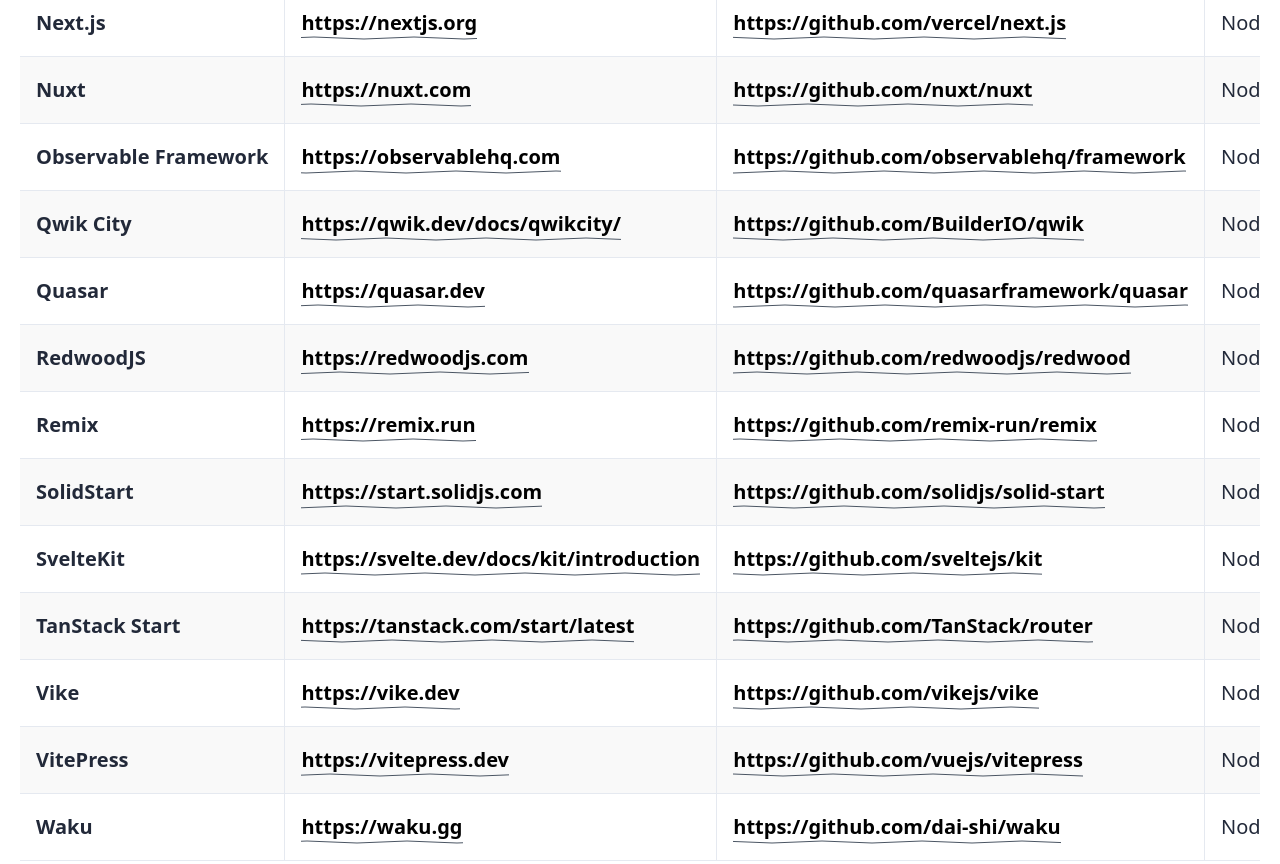
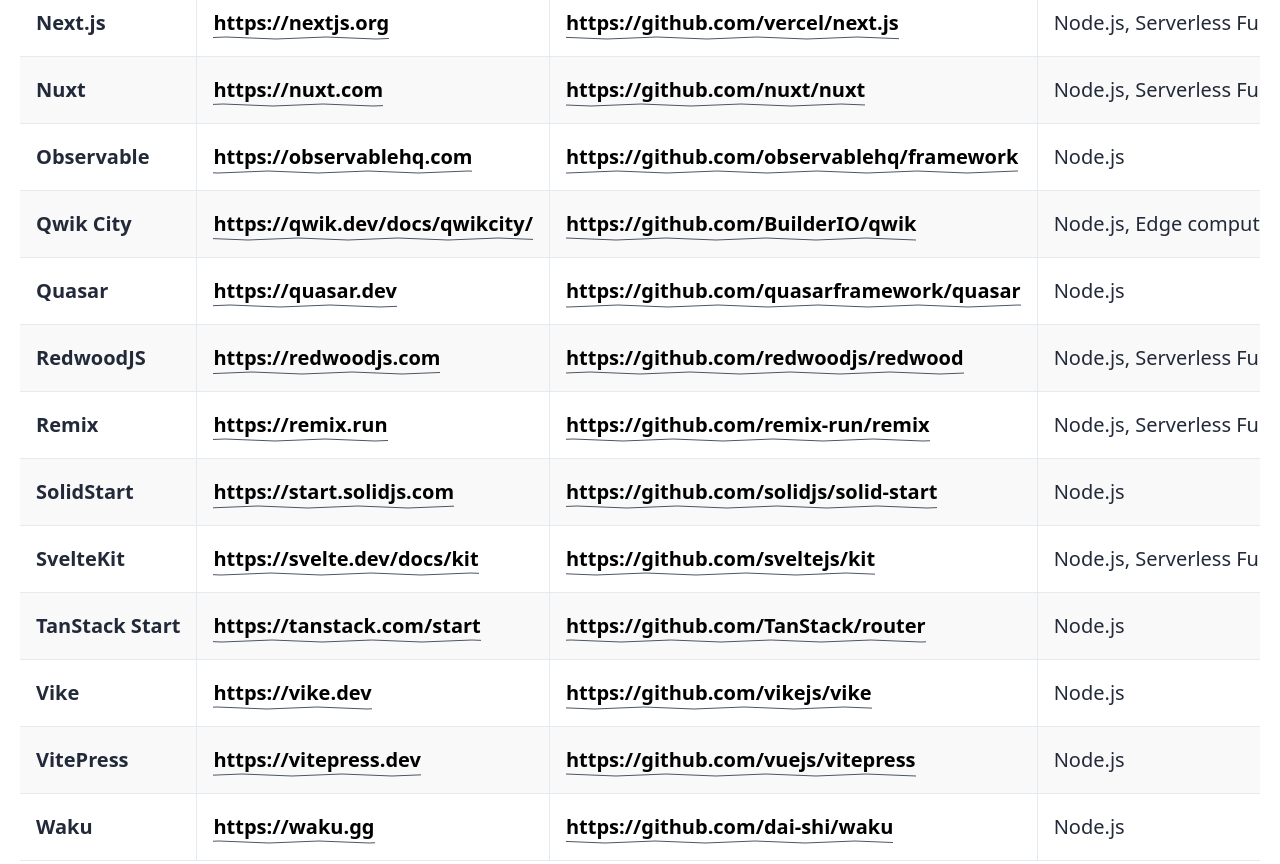
Before and after one commit to fyodorio/metaframeworks-newsletter-website, an Astro site: page /comparison in a window 1280 px wide. Shown: the part 1220-2084 px from the top of the page. Built offline with nearby package versions, Linux system fonts and the light colour scheme; Astro itself is replaced by a stand-in of ours.

Commit message:
chore: some additional styling

```diff
--- a/src/data/metaframeworks.json
+++ b/src/data/metaframeworks.json
@@ -285,8 +285,8 @@
     "batteriesIncludedLevel": "High"
   },
   {
-    "id": "Observable Framework",
-    "name": "Observable Framework",
+    "id": "Observable",
+    "name": "Observable",
     "description": "Powerful static-site generator for data apps.",
     "officialSite": "https://observablehq.com",
     "codeRepository": "https://github.com/observablehq/framework",
@@ -402,7 +402,7 @@
     "id": "SvelteKit",
     "name": "SvelteKit",
     "description": "A framework for rapidly developing robust, performant web applications using Svelte.",
-    "officialSite": "https://svelte.dev/docs/kit/introduction",
+    "officialSite": "https://svelte.dev/docs/kit",
     "codeRepository": "https://github.com/sveltejs/kit",
     "runtime": ["Node.js", "Serverless Functions"],
     "bundler": ["Vite"],
@@ -421,7 +421,7 @@
     "id": "TanStack Start",
     "name": "TanStack Start",
     "description": "Full-stack React framework powered by TanStack Router.",
-    "officialSite": "https://tanstack.com/start/latest",
+    "officialSite": "https://tanstack.com/start",
     "codeRepository": "https://github.com/TanStack/router",
     "runtime": ["Node.js"],
     "bundler": ["Vite"],
--- a/src/pages/comparison.astro
+++ b/src/pages/comparison.astro
@@ -41,7 +41,32 @@ const fieldNames = Object.keys(metaframeworks[0]?.data || {}).filter(
             {fieldNames.map((field) => {
               const value = framework.data[field];
               return (
-                <td>
+                <td
+                  class:list={[
+                    {
+                      'result-good':
+                        (field === 'enterpriseReadiness' && value === 'High') ||
+                        (field === 'complexityLevel' && value === 'Low') ||
+                        (field === 'scalabilityLevel' && value === 'High') ||
+                        (field === 'bundleSizeLevel' && value === 'Low')
+                    },
+                    {
+                      'result-mediocre':
+                        (field === 'enterpriseReadiness' &&
+                          value === 'Medium') ||
+                        (field === 'complexityLevel' && value === 'Medium') ||
+                        (field === 'scalabilityLevel' && value === 'Medium') ||
+                        (field === 'bundleSizeLevel' && value === 'Medium')
+                    },
+                    {
+                      'result-bad':
+                        (field === 'enterpriseReadiness' && value === 'Low') ||
+                        (field === 'complexityLevel' && value === 'High') ||
+                        (field === 'scalabilityLevel' && value === 'Low') ||
+                        (field === 'bundleSizeLevel' && value === 'High')
+                    }
+                  ]}
+                >
                   {Array.isArray(value) ? (
                     value.join(', ')
                   ) : field === 'officialSite' || field === 'codeRepository' ? (
@@ -60,3 +85,15 @@ const fieldNames = Object.keys(metaframeworks[0]?.data || {}).filter(
     </tbody>
   </table>
 </WideLayout>
+
+<style>
+  .result-good {
+    background-color: #d0edd780;
+  }
+  .result-mediocre {
+    background-color: #fff1ab80;
+  }
+  .result-bad {
+    background-color: #ffb4b480;
+  }
+</style>
```
